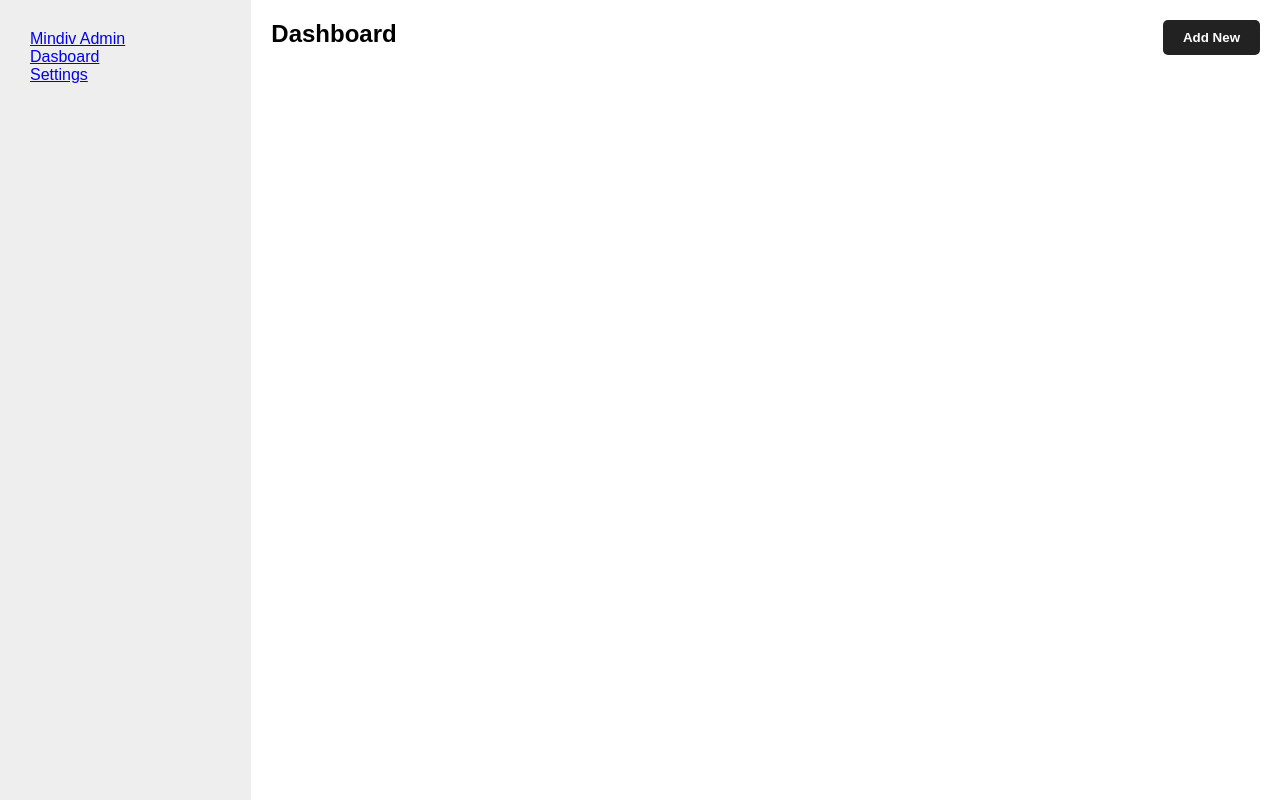
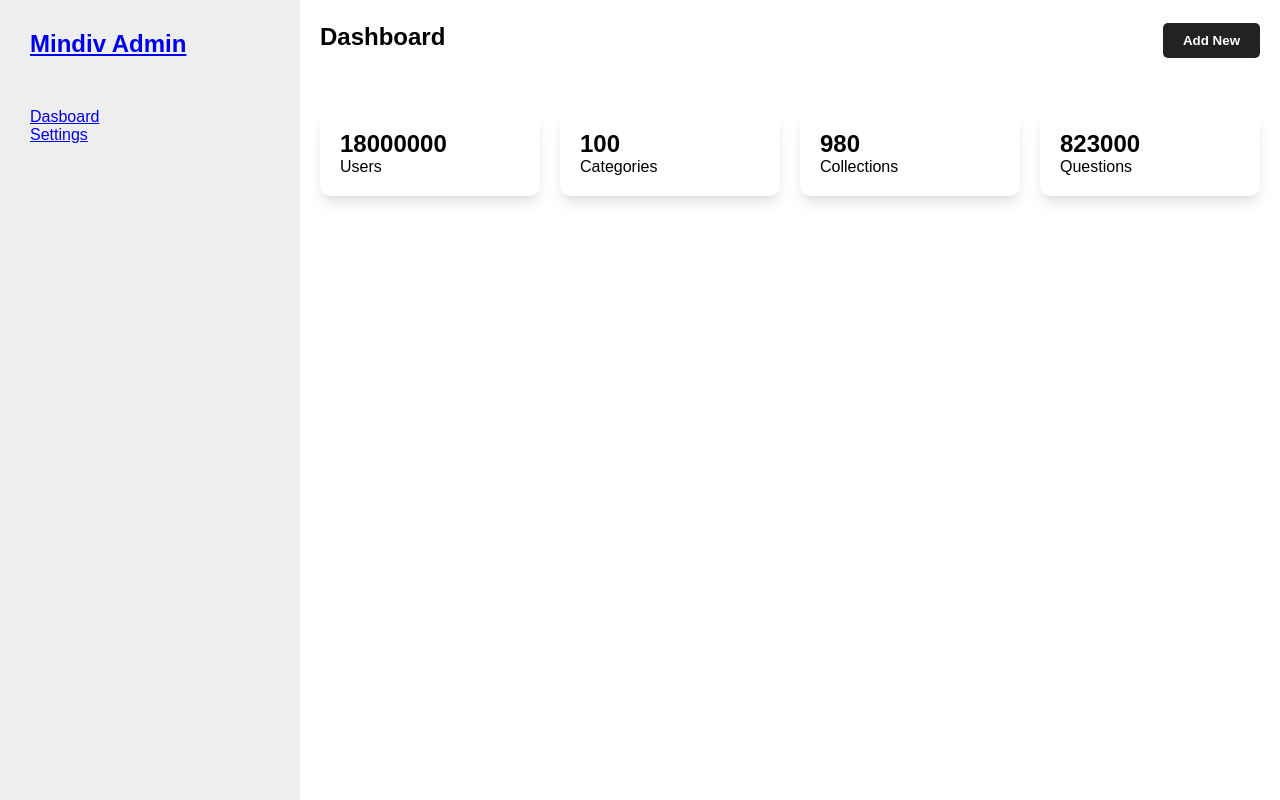
Before and after one commit to mindiv/mindiv-admin, a React (Vite) app: page / in a window 1280 px wide. Built offline with nearby package versions, Linux system fonts and the light colour scheme; a web font is replaced by a local one.

Commit message:
update: stats card

```diff
--- a/src/App.tsx
+++ b/src/App.tsx
@@ -1,12 +1,18 @@
 import Dasboard from './pages/Dasboard';
 import { createBrowserRouter, RouterProvider } from 'react-router-dom';
 import Settings from './pages/Settings';
+import Index from './pages/Index';
 
 const router = createBrowserRouter([
   {
     path: '/',
     element: <Dasboard />,
     children: [
+      {
+        index: true,
+        element: <Index />,
+      },
+
       {
         path: '/settings',
         element: <Settings />,
--- a/src/components/Header.tsx
+++ b/src/components/Header.tsx
@@ -1,13 +1,19 @@
 import styled from 'styled-components';
-import { Button } from '../styles/GlobalStyle';
+import { Button, Container } from '../styles/GlobalStyle';
 
-const Header = () => {
+interface HeaderProps {
+  pageName: string;
+}
+
+const Header = ({ pageName }: HeaderProps) => {
   return (
     <HeaderWrap>
-      <HeaderInner>
-        <h2>Dashboard</h2>
-        <Button>Add New</Button>
-      </HeaderInner>
+      <Container>
+        <HeaderInner>
+          <h2>{pageName}</h2>
+          <Button>Add New</Button>
+        </HeaderInner>
+      </Container>
     </HeaderWrap>
   );
 };
@@ -32,7 +38,12 @@ const AddActions = () => {
   );
 };
 
-const HeaderWrap = styled.div``;
+const HeaderWrap = styled.div`
+  margin-bottom: 30px;
+  height: 80px;
+  display: flex;
+  align-items: center;
+`;
 
 const HeaderInner = styled.div`
   display: flex;
--- a/src/components/Layout.tsx
+++ /dev/null
@@ -1,28 +0,0 @@
-import React from 'react';
-import styled from 'styled-components';
-import Sidebar from './Sidebar';
-
-interface LayoutProps {
-  children: React.ReactNode;
-}
-
-const Layout = ({ children }: LayoutProps) => {
-  return (
-    <LayoutWrap>
-      <Sidebar />
-      <Main>{children}</Main>
-    </LayoutWrap>
-  );
-};
-
-const LayoutWrap = styled.div`
-  display: flex;
-  width: 100%;
-  height: 100vh;
-`;
-const Main = styled.div`
-  width: 100%;
-  padding: 20px;
-`;
-
-export default Layout;
--- a/src/components/Sidebar.tsx
+++ b/src/components/Sidebar.tsx
@@ -10,7 +10,9 @@ const Sidebar = () => {
   return (
     <SidebarWrap>
       <Logo>
-        <Link to="/">Mindiv Admin</Link>
+        <Link to="/">
+          <h2>Mindiv Admin</h2>
+        </Link>
       </Logo>
       <NavLinks>
         {links.map((link, index) => (
@@ -24,9 +26,11 @@ const Sidebar = () => {
 };
 
 const SidebarWrap = styled.div`
-  width: 300px;
+  min-width: 300px;
   background-color: #eee;
   padding: 30px;
+  display: flex;
+  flex-direction: column;
 `;
 
 const NavLinks = styled.div`
@@ -34,6 +38,8 @@ const NavLinks = styled.div`
   flex-direction: column;
 `;
 
-const Logo = styled.div``;
+const Logo = styled.div`
+  margin-bottom: 50px;
+`;
 
 export default Sidebar;
--- /dev/null
+++ b/src/components/Stats.tsx
@@ -0,0 +1,54 @@
+import React from 'react';
+import styled from 'styled-components';
+
+const Stats = () => {
+  const statsData = [
+    { name: 'Users', total: 18000000 },
+    { name: 'Categories', total: 100 },
+    { name: 'Collections', total: 980 },
+    { name: 'Questions', total: 823000 },
+  ];
+
+  return (
+    <StatsWrap>
+      <CardWrap>
+        {statsData.map((data) => (
+          <StatCard data={data} key={data.name} />
+        ))}
+      </CardWrap>
+    </StatsWrap>
+  );
+};
+
+interface StatsProps {
+  data: { name: string; total: number };
+}
+
+const StatCard = ({ data }: StatsProps) => {
+  return (
+    <Card>
+      <div>
+        <h2>{data.total}</h2>
+        <p>{data.name}</p>
+      </div>
+    </Card>
+  );
+};
+
+const StatsWrap = styled.div``;
+
+const CardWrap = styled.div`
+  display: grid;
+  grid-template-columns: repeat(4, 1fr);
+  gap: 20px;
+`;
+
+const Card = styled.div`
+  background-color: #fff;
+  padding: 20px;
+  border-radius: 10px;
+  box-shadow: rgba(0, 0, 0, 0.1) 0px 10px 15px -3px,
+    rgba(0, 0, 0, 0.05) 0px 4px 6px -2px;
+`;
+
+export default Stats;
--- a/src/pages/Dasboard.tsx
+++ b/src/pages/Dasboard.tsx
@@ -1,22 +1,48 @@
-import { Outlet } from 'react-router-dom';
+import { Outlet, useLocation } from 'react-router-dom';
 import styled from 'styled-components';
 import Header from '../components/Header';
-import Layout from '../components/Layout';
+import Sidebar from '../components/Sidebar';
+import { Container } from '../styles/GlobalStyle';
 
 const Dasboard = () => {
+  const location = useLocation();
+
+  const renderPageName = () => {
+    console.log(location);
+    switch (location.pathname.toLowerCase()) {
+      case '/':
+        return 'Dashboard';
+      case '/settings':
+        return 'Settings';
+      default:
+        return 'Dashboard';
+    }
+  };
+
   return (
-    <Layout>
-      <Wrap>
-        <Header />
-        <Outlet />
-      </Wrap>
-    </Layout>
+    <Wrap>
+      <Sidebar />
+      <Main>
+        <Header pageName={renderPageName()} />
+        <Container>
+          <Outlet />
+        </Container>
+      </Main>
+    </Wrap>
   );
 };
 
 const Wrap = styled.div`
   display: flex;
+  height: 100vh;
+  width: 100%;
+`;
+
+const Main = styled.div`
+  display: flex;
   flex-direction: column;
+  flex: 1;
+  width: 100%;
 `;
 
 export default Dasboard;
--- a/src/pages/Index.tsx
+++ b/src/pages/Index.tsx
@@ -1,7 +1,7 @@
-import React from 'react';
+import Stats from '../components/Stats';
 
 const Index = () => {
-  return <div>Index</div>;
+  return <Stats />;
 };
 
 export default Index;
--- a/src/styles/GlobalStyle.tsx
+++ b/src/styles/GlobalStyle.tsx
@@ -12,6 +12,13 @@ body {
 }
 `;
 
+export const Container = styled.div`
+  width: 100%;
+  max-width: 1000px;
+  margin: 0 auto;
+  padding: 0 20px;
+`;
+
 export const Button = styled.button`
   border: none;
   outline: none;
@@ -20,4 +27,5 @@ export const Button = styled.button`
   border-radius: 5px;
   background-color: #222;
   color: #fff;
+  cursor: pointer;
 `;
```
